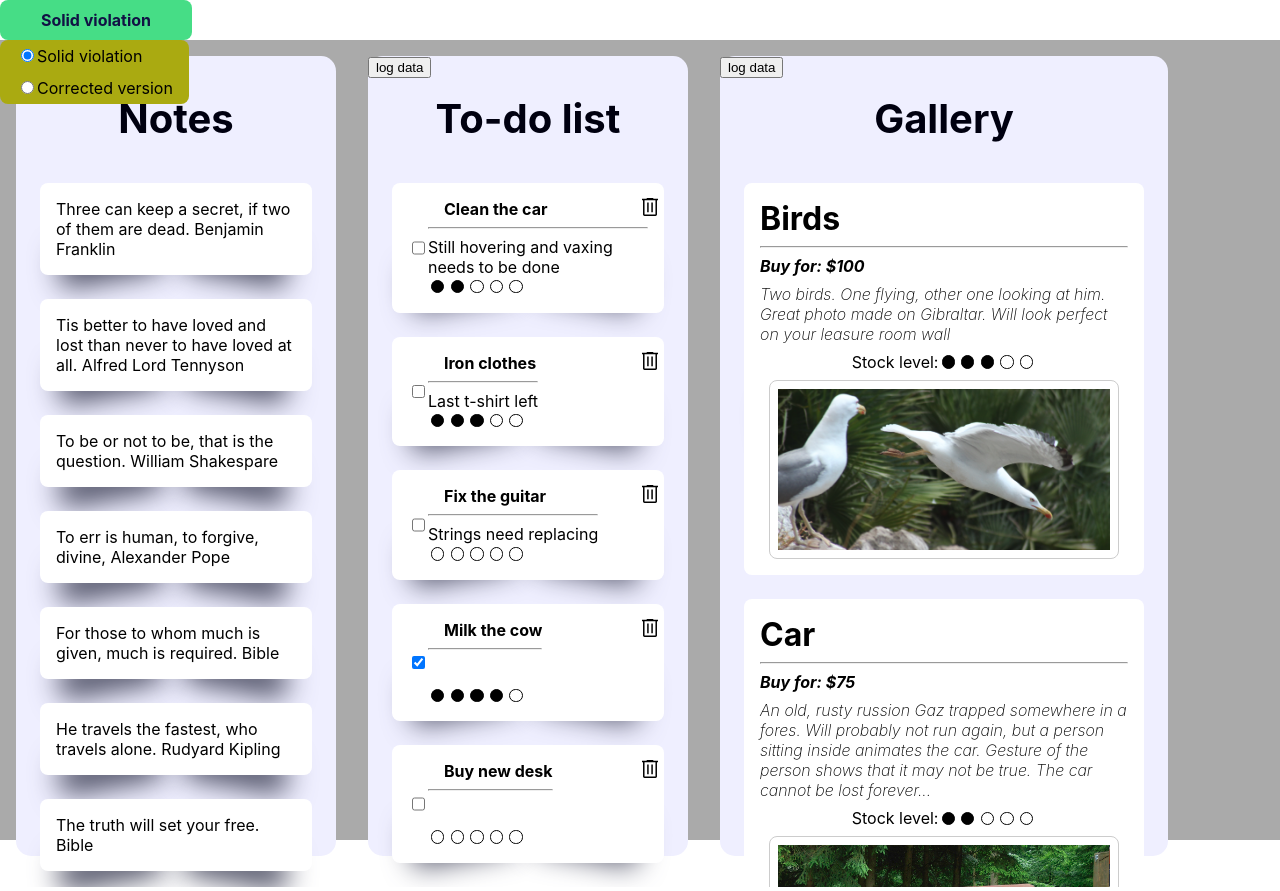
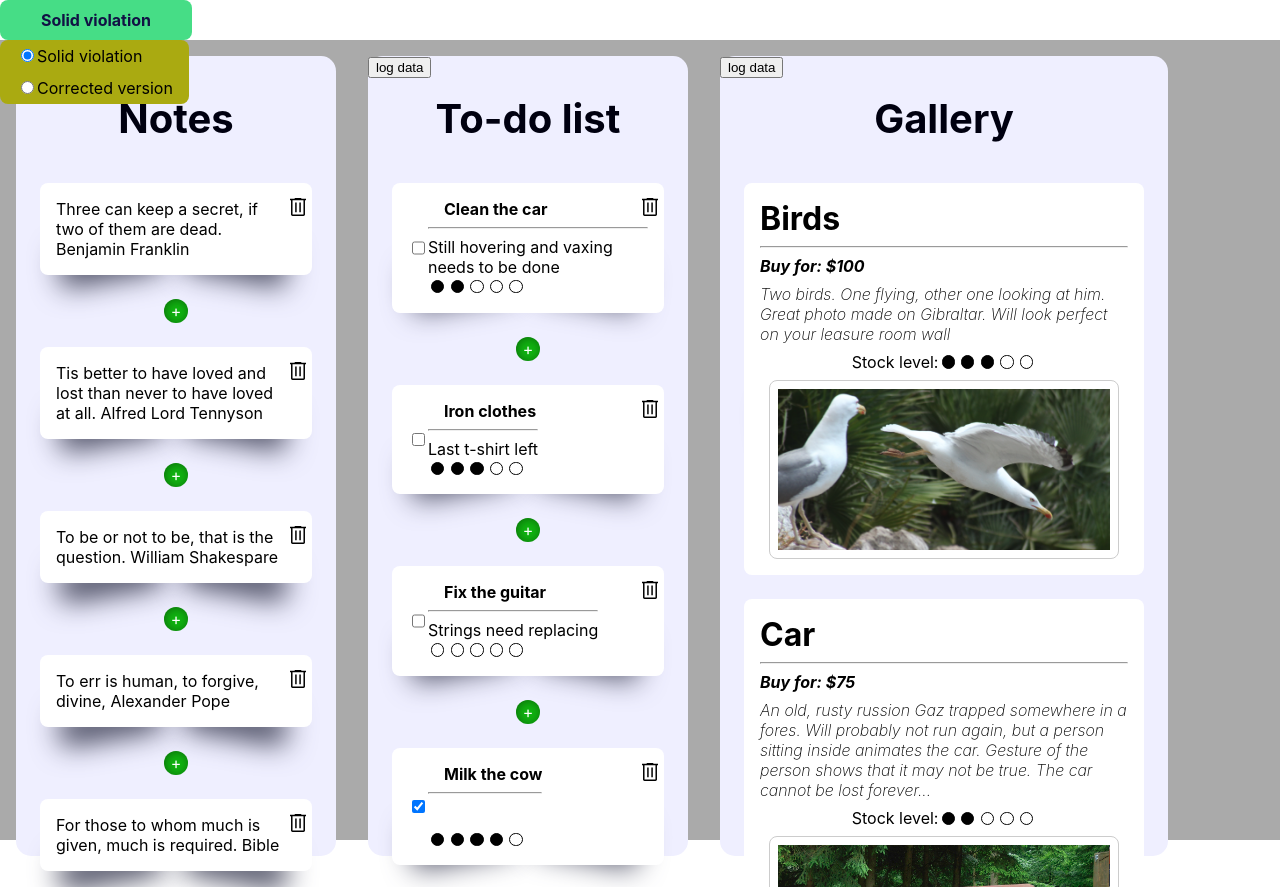
Before and after one commit to gudmar/ListsDemo, a React (Create React App) app in the folder lists-demo/: page / in a window 1280 px wide. Built offline with nearby package versions, Linux system fonts and the light colour scheme.

Commit message:
Adding an item works

```diff
--- a/lists-demo/src/GlobalStyling/styleList.ts
+++ b/lists-demo/src/GlobalStyling/styleList.ts
@@ -15,6 +15,29 @@ export const useListStyles = createUseStyles({
         color: theme.customColor,
         position: 'relative',
     }),
+    marginRight:{
+        marginRight: '1rem',
+    },
+    addItem:{
+        textAlign: "center",
+        '&:hover': {
+            cursor: 'pointer'
+        }
+    },
+    addButton: {
+        width: '1.5rem',
+        height: '1.5rem',
+        lineHeight: '1.5rem',
+        position: 'relative',
+        display: 'inline-block',
+        borderRadius: '50%',
+        backgroundColor: '#11bb11',
+        boxShadow: '1px 1px 15px -5px rgba(0,0,0,0.75) inset',
+        color: 'white',
+        '&:hover': {
+            backgroundColor: '#119911'
+        }
+    },
     listTitle: (theme: CustomTheme) => ({
         fontWeight: 'bold',
         color: theme.listTitleColor,
--- a/lists-demo/src/SOLIDViolation/Components/SolidViolationList/List.tsx
+++ b/lists-demo/src/SOLIDViolation/Components/SolidViolationList/List.tsx
@@ -1,5 +1,5 @@
 import { useEffect, useLayoutEffect, useReducer, useState } from "react";
-import { iList, OneOfLists, OneOfListsData, tState } from "../../Types/types";
+import { iAddItem, iList, OneOfLists, OneOfListsData, tState } from "../../Types/types";
 import { notesContent } from "../../../Data/notesContent";
 import { toDoContent } from "../../../Data/toDoContent";
 import { picturesContent } from "../../../Data/picturesContent";
@@ -24,6 +24,22 @@ const getListTitle = (type: OneOfLists): string => {
     throw new Error(`Type ${type} is not supported yet`);
 }
 
+const AddItem = ({
+    index,
+    addItem,
+}: iAddItem) => {
+    const { theme } = useThemesAPI();
+    const classes = useListStyles(theme);
+    return (
+        <div
+            className={classes.addItem}
+            onClick={() => addItem(index)}
+        >
+            <span className={classes.addButton}>+</span>
+        </div>
+    )
+}
+
 const List = ({
     type
 }: iList) => {
@@ -41,6 +57,7 @@ const List = ({
         setIsDone,
         setDoneStage,
         deleteItem,
+        addItem,
     } = useListsState();
 
     useEffect(() => {
@@ -81,6 +98,7 @@ const List = ({
                 {
                     data.map((item, index) => {
                         return (
+                            <>
                             <ListItem
                                 type={type}
                                 data={item}
@@ -94,6 +112,18 @@ const List = ({
                                 editNote={(notes: string) => setNotes(notes, index)}
                                 deleteItem={() => deleteItem(index)}
                             />
+                            {
+                                (type===NOTES || type===TO_DOS) &&
+                                <AddItem
+                                    index={index}
+                                    addItem={
+                                        (index: number)=> {
+                                            addItem(data, index)
+                                        }
+                                    }
+                                / >
+                            }
+                            </>
                         )
                     })
                 }
--- a/lists-demo/src/SOLIDViolation/Components/SolidViolationList/ListItem.tsx
+++ b/lists-demo/src/SOLIDViolation/Components/SolidViolationList/ListItem.tsx
@@ -7,12 +7,19 @@ import { PicturesData, ProgressType, ToDoData } from "../../../Types/dataTypes";
 import DeleteIcon from "../../../Icons/DeleteIcon";
 import { useStyles } from "./styles";
 
-const NoteListItem = ({data, editMessage}: iNoteListItem) => {
+const NoteListItem = ({data, editMessage, deleteItem}: iNoteListItem) => {
     const { theme } = useThemesAPI();
     const classes = useListStyles(theme);
+    const localClasses = useStyles();
     return (
-        <div className={classes.listItem} contentEditable onBlur={(e: any) => {editMessage(e.target.outerText)}}>
-            {data.message}
+        <div  className={classes.listItem}>
+            <DeleteIcon
+                className={`${localClasses.right} ${classes.pointer}`}
+                onClick={deleteItem}
+            />
+            <div className={classes.marginRight} contentEditable onBlur={(e: any) => {editMessage(e.target.outerText)}}>
+                {data.message}
+            </div>
         </div>
     )
 }
@@ -122,6 +129,7 @@ const ListItem = ({
                 data={data}
                 editMessage={editMessage!}
                 id={id}
+                deleteItem={deleteItem}
             />
         )
     } else {
--- a/lists-demo/src/SOLIDViolation/Components/SolidViolationList/actions.ts
+++ b/lists-demo/src/SOLIDViolation/Components/SolidViolationList/actions.ts
@@ -6,6 +6,7 @@ export const EDIT_IS_DONE = 'edit if task is done';
 export const EDIT_NOTES = 'edit notes';
 export const SET_STATE = 'set state';
 export const DELETE_ITEM = 'delete item';
+export const ADD_ITEM = 'add item';
 
 export const editMessageAction = (payload: tPayload) => ({
     type: EDIT_MESSAGE, payload
@@ -27,4 +28,8 @@ export const deleteItemAction = (payload: tPayload) => ({
     type: DELETE_ITEM, payload
 })
 
+export const addItemAction = (payload: tPayload) => ({
+    type: ADD_ITEM, payload,
+})
+
 export const setStateAction = (payload: tPayload) => ({type: SET_STATE, payload})
--- a/lists-demo/src/SOLIDViolation/Components/SolidViolationList/reducer.ts
+++ b/lists-demo/src/SOLIDViolation/Components/SolidViolationList/reducer.ts
@@ -1,6 +1,6 @@
 import { AnyObject, ToDoData } from '../../../Types/dataTypes';
 import { tState, tPayload, OneOfListsData } from '../../Types/types';
-import { DELETE_ITEM, EDIT_DONE_STAGE, EDIT_IS_DONE, EDIT_MESSAGE, EDIT_NOTES, SET_STATE } from './actions'
+import { ADD_ITEM, DELETE_ITEM, EDIT_DONE_STAGE, EDIT_IS_DONE, EDIT_MESSAGE, EDIT_NOTES, SET_STATE } from './actions'
 
 export const getInitialState = ():OneOfListsData[] => [({
     message: '',
@@ -85,6 +85,11 @@ export const reducer = (state: OneOfListsData[], { type, payload }: { type: stri
             state[index] = data
             return [...state];
         }
+        case ADD_ITEM: {
+            const newState = [...state];
+            newState.splice(index, 0, data);
+            return newState;
+        }
         case DELETE_ITEM: {
             const stateCp = [...state]
             stateCp.splice(index, 1);
--- a/lists-demo/src/SOLIDViolation/Components/SolidViolationList/useListsState.ts
+++ b/lists-demo/src/SOLIDViolation/Components/SolidViolationList/useListsState.ts
@@ -1,7 +1,7 @@
 import { useReducer } from "react";
 import { ProgressType } from "../../../Types/dataTypes";
 import { OneOfListsData, tState } from "../../Types/types";
-import { deleteItemAction, editDoneStageAction, editIsDoneAction, editMessageAction, editNotesAction, setStateAction } from "./actions";
+import { deleteItemAction, editDoneStageAction, editIsDoneAction, editMessageAction, editNotesAction, setStateAction, addItemAction } from "./actions";
 import { getInitialState, reducer } from "./reducer";
 
 export const useListsState = () => {
@@ -14,8 +14,10 @@ export const useListsState = () => {
         dispatch(editNotesAction({data: notes, index}));
     const setIsDone = (isDone: boolean, index: number) => dispatch(editIsDoneAction({data: isDone, index}));
     const setDoneStage = (doneStage: ProgressType, index: number) => dispatch(editDoneStageAction({data: doneStage, index}));
+    const addItem = (initialState: any, index: number) => dispatch(addItemAction({ data: initialState, index }))
     const deleteItem = (index: number) => dispatch(deleteItemAction({ index }))
     return {
+        addItem,
         data,
         deleteItem,
         setState,
--- a/lists-demo/src/SOLIDViolation/Types/types.ts
+++ b/lists-demo/src/SOLIDViolation/Types/types.ts
@@ -8,6 +8,11 @@ export type tEditNote = (newValue: string) => void;
 
 export interface iList {
     type: OneOfLists,
+}
+
+export interface iAddItem {
+    index: number,
+    addItem: (index: number) => void
 }
 
 export interface iListItem {
```
